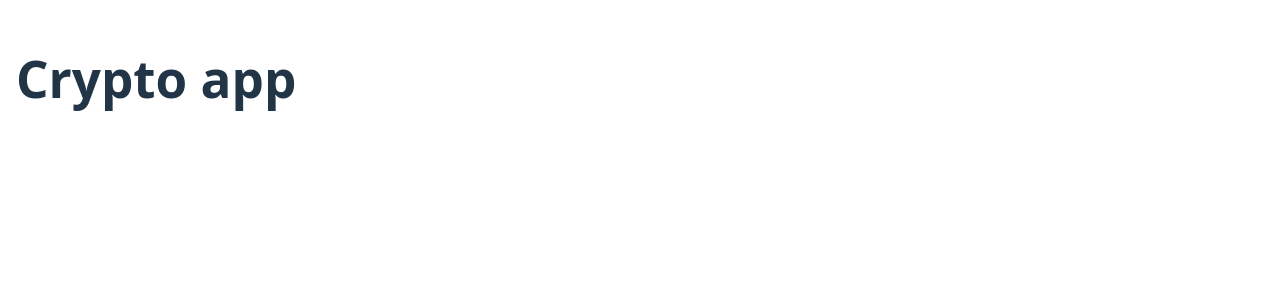
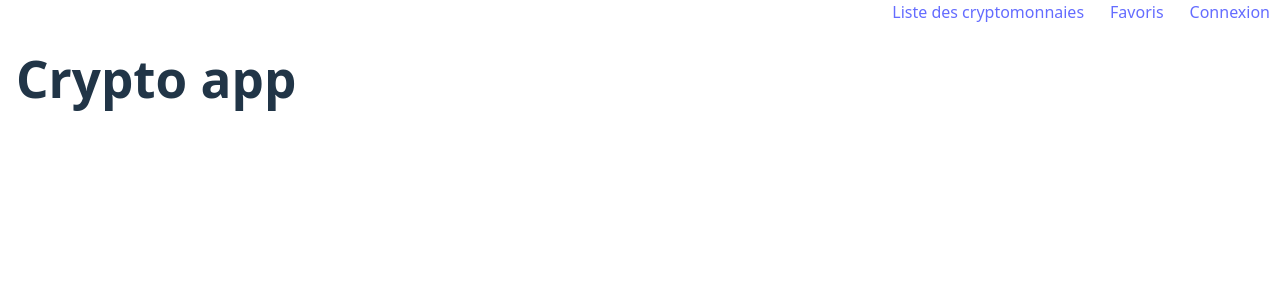
Before and after one commit to emarielouise972/crypto_app, a React (Vite) app in the folder crypto_app/: page / in a window 1280 px wide. Shown: the top 300 px of the page. Built offline with nearby package versions, Linux system fonts and the light colour scheme.

Commit message:
modif header

```diff
--- a/crypto_app/src/App.tsx
+++ b/crypto_app/src/App.tsx
@@ -3,6 +3,7 @@ import reactLogo from './assets/react.svg'
 import viteLogo from '/vite.svg'
 import './App.css'
 import Header from './components/Header'
+import Nav from './components/Nav'
 
 function App() {
   const [count, setCount] = useState(0)
@@ -10,6 +11,7 @@ function App() {
   return (
     <>
       <Header />
+      <Nav />
     </>
   )
 }
--- a/crypto_app/src/components/Header.tsx
+++ b/crypto_app/src/components/Header.tsx
@@ -3,8 +3,17 @@ import "../styles/Header.css";
 
 export default function Header() {
   return (
+    <>
     <header className="header">
       <h1>Crypto app</h1>
+        <nav className="nav">
+            <ul>
+                <li><a href="#liste">Liste des cryptomonnaies</a></li>
+                <li><a href="#favoris">Favoris</a></li>
+                <li><a href="#connexion">Connexion</a></li>
+            </ul>
+        </nav>
     </header>
+    </>
   );
 }
--- a/crypto_app/src/styles/Header.css
+++ b/crypto_app/src/styles/Header.css
@@ -4,3 +4,23 @@
     left: 0;
     padding: 1rem;
 }
+.nav{
+    display: flex;
+    align-items:center
+    padding: 1rem;
+    position: fixed;
+    top: 0;
+    right: 0;
+}
+
+.nav ul {
+    display: flex;
+    list-style-type: none;
+    padding: 0;
+    margin: 0;
+    gap: 1rem;
+}
+
+.nav ul li {
+    margin-right: 10px;
+}
```
